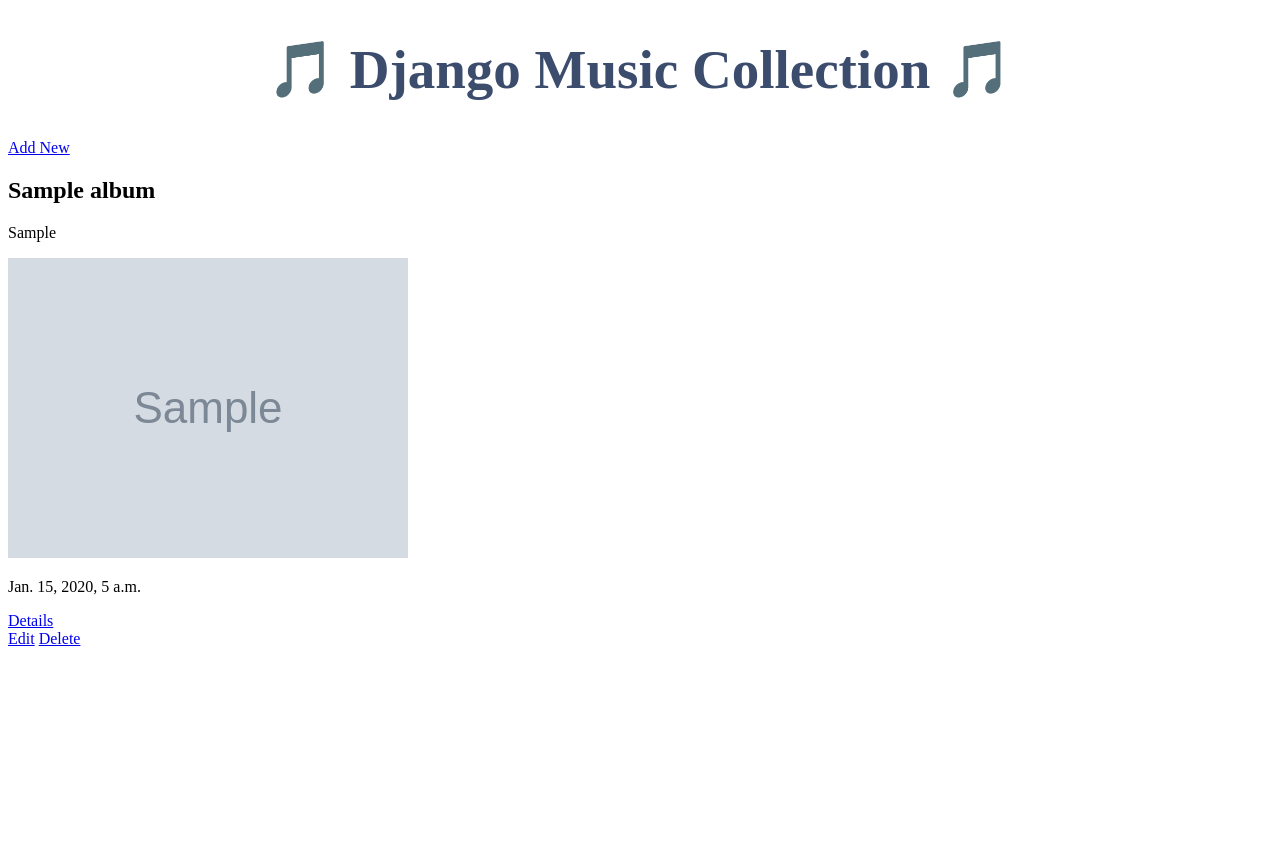
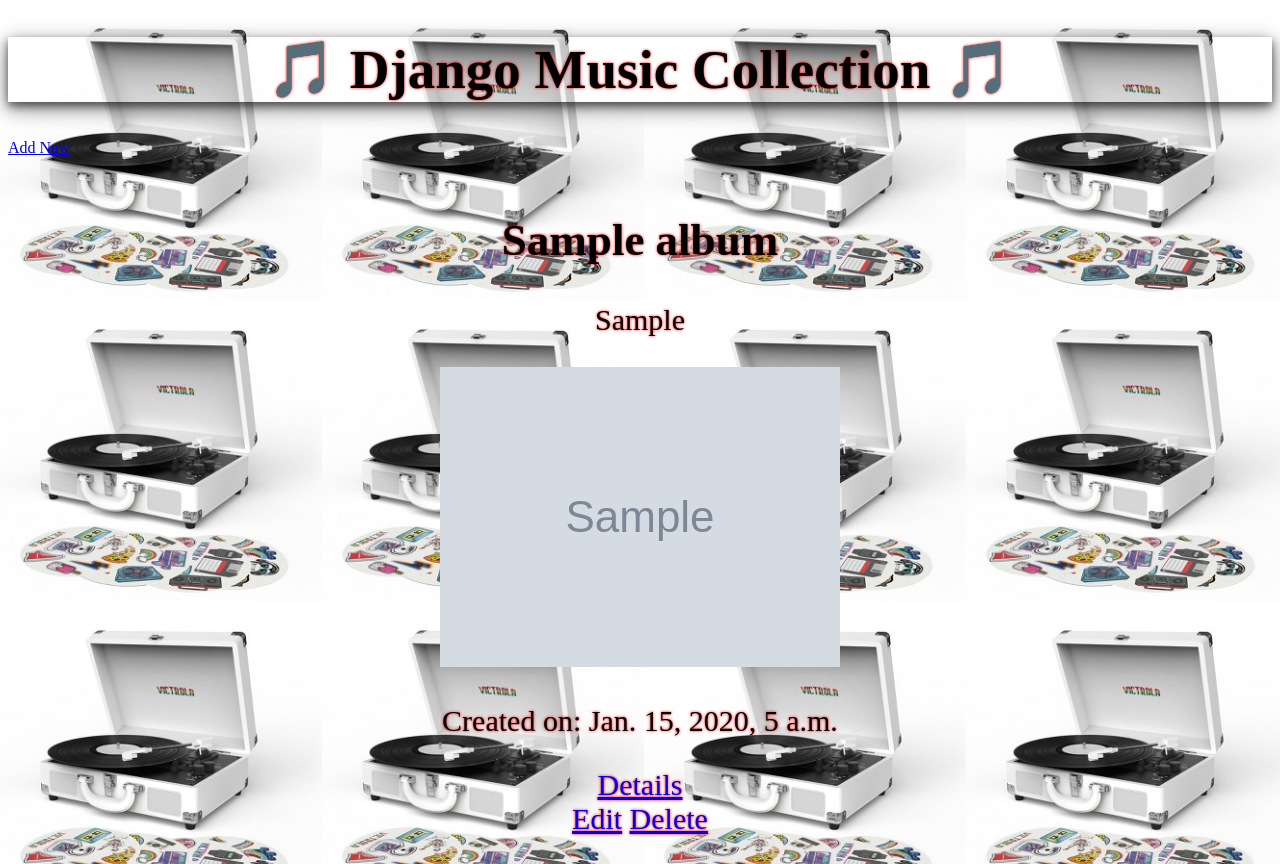
Before and after one commit to Momentum-Team-13/django-music-moperry2, a Django app: page / in a window 1280 px wide. Before the commit the page ends 646 px from the top, so only its background shows below. Run offline with Django 4.2, Linux system fonts and the light colour scheme; tables that the repository leaves empty hold one stand-in row (values such as "Sample post"); grey boxes marked "Sample" are stand-in pictures.

Commit message:
added more style

```diff
--- a/albums/templates/albums/add_albums.html
+++ b/albums/templates/albums/add_albums.html
@@ -1,4 +1,5 @@
 {% extends "base.html" %} {% block content %}
+
 <h1>Add Album</h1>
 
 <div>
--- a/albums/templates/albums/list_albums.html
+++ b/albums/templates/albums/list_albums.html
@@ -7,13 +7,13 @@
 <a href="{% url 'add_album' %}">Add New</a>
 
 {% for album in albums %}
-<div>
+<div class = "album">
   <h2>{{ album.title }}</h2>
   <p>{{ album.artist }}</p>
   {% if album.image %}
   <img src="{{ album.image.url }}" alt="{{ album.image }}">
   {% endif %}
-  <p>{{ album.created_date }}</p>
+  <p> Created on: {{ album.created_date }}</p>
   <div>
     <!-- <div style="width: 200px"> -->
       <!-- this div just for demo display -->
--- a/static/css/styles.css
+++ b/static/css/styles.css
@@ -1,10 +1,20 @@
 h1 {
   text-align: center;
-  color: rgb(59, 76, 109);
+  text-shadow: 0 0 3px #ff0000;
+  /* color: rgb(59, 76, 109); */
   font-size: 55px;
   /* padding: 20px; */
+  box-shadow: 0 4px 8px 0 rgba(0, 0, 0, 0.5), 0 6px 20px 0 rgba(0, 0, 0, 0.5);
 }
 
 body {
-  background-image: -moz-linear-gradient(), url(g.jpg);
+  background-image: url(rp.png);
 }
+
+.album {
+  text-align: center;
+  font-size: 30px;
+  border-radius: 20px;
+  padding: 20px;
+  text-shadow: 0 0 3px #ff0000;
+}
```
Also changed, not shown: static/css/rp.png (added).
